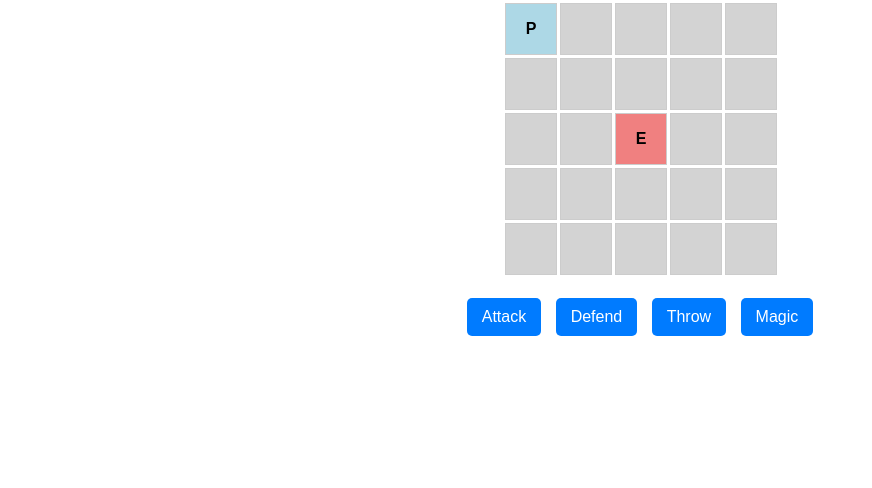
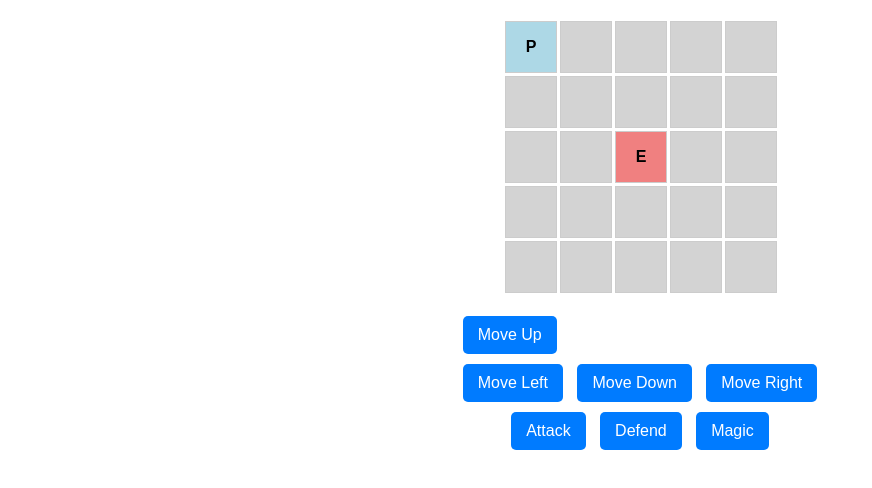
Before and after one commit to Nat20-kickstarter/Gladiator, a plain HTML site: page index.html in a window 1280 px wide. Shown: the part 174-662 px from the top of the page, without its empty margins (0-872 px from the left). Drawn offline with Linux system fonts and the light colour scheme.

Commit message:
Update index.html

```diff
--- a/index.html
+++ b/index.html
@@ -1,4 +1,4 @@
-<!DOCTYPE html>
+<<!DOCTYPE html>
 <html lang="en">
 <head>
     <meta charset="UTF-8">
@@ -11,10 +11,19 @@
         <h1>Gladiator Game</h1>
         <div id="status"></div>
         <div id="grid"></div>
+
+        <div id="movement">
+            <button id="move-up">Move Up</button>
+            <div>
+                <button id="move-left">Move Left</button>
+                <button id="move-down">Move Down</button>
+                <button id="move-right">Move Right</button>
+            </div>
+        </div>
+
         <div id="buttons">
             <button id="attack">Attack</button>
             <button id="defend">Defend</button>
-            <button id="throw">Throw</button>
             <button id="magic">Magic</button>
             <div id="magic-buttons" style="display:none;">
                 <button id="fireball">Fireball</button>
```
